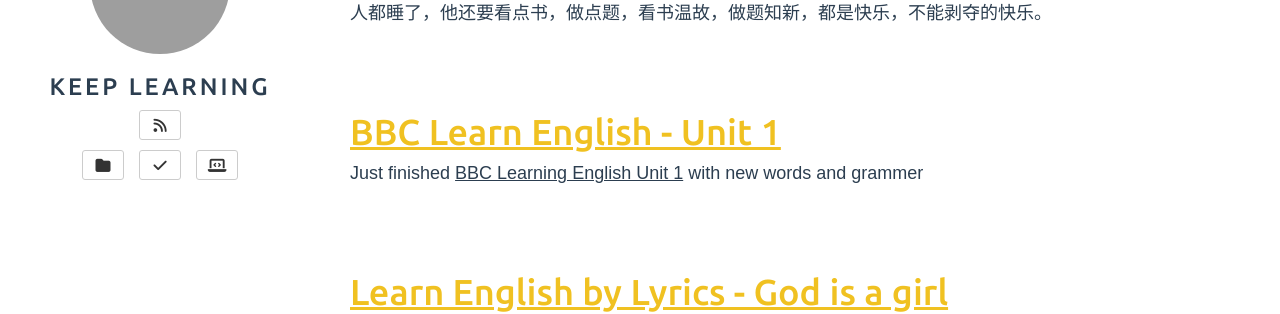
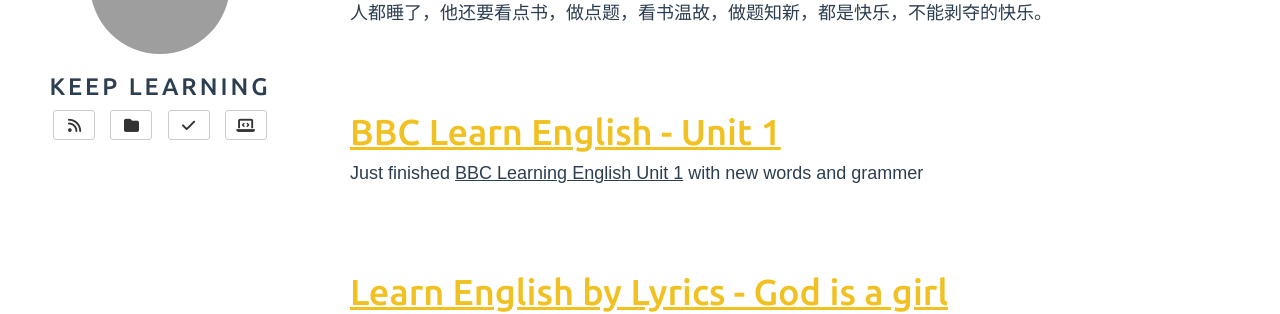
Before and after one commit to gaoxingaa/gaoxingaa.github.io, a Jekyll site: the page built from index.html, in a window 1280 px wide. Shown: the part 214-528 px from the top of the page. Built offline with Jekyll 4.4.1, drawn with Linux system fonts in a browser that asks for light colours; nearby versions of some CDN libraries; the list of posts is cut into pages by our own code; comment, search, counter and statistics services are not loaded; grey boxes are pictures that could not be loaded.

Commit message:
remove useless properties

```diff
--- a/_includes/sidebar.html
+++ b/_includes/sidebar.html
@@ -42,8 +42,6 @@
 				<i class="fa fa-rss fa-lg"></i>
 			</a>
 		</li>
-	</ul>
-	<ul class="list-unstyled list-inline">
 		<li>
 			<a class="btn btn-default btn-sm" href="{{ site.BASE_PATH }}/{{ site.mooc_path }}">
 				<i class="fas fa-folder fa-lg"></i>
```
